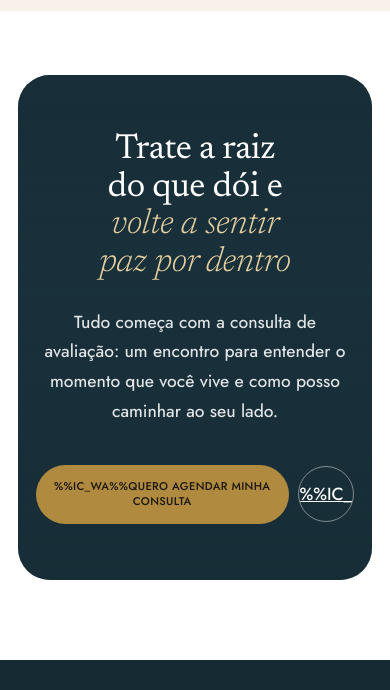
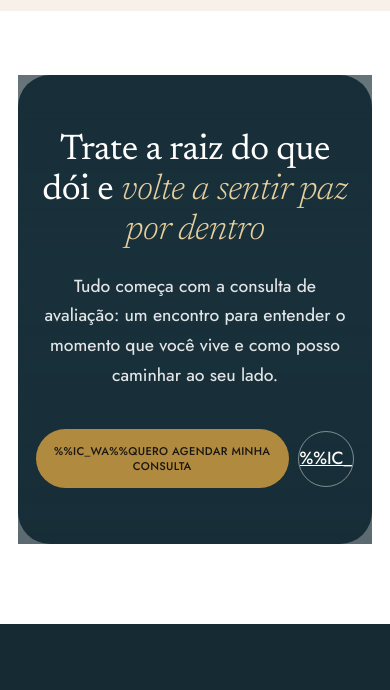
Before and after one commit to gidaads26-lgtm/Institucional-Adriana-Galv-o, a plain HTML site: page fonte/template.html in a window 390 px wide. Shown: the part 9880-10570 px from the top of the page. Drawn offline with Linux system fonts and the light colour scheme.

Commit message:
Título da chamada final mais largo no celular
Co-Authored-By: Claude Opus 5.5 <noreply@anthropic.com>
Claude-Session: https://claude.ai/code/session_019DKL7cu3dr1gEKHEHv5YY1

```diff
--- a/fonte/template.html
+++ b/fonte/template.html
@@ -513,6 +513,11 @@ a,button,summary,label{-webkit-tap-highlight-color:transparent}
   h2{font-size:clamp(2.15rem,1.75rem + 1.8vw,2.6rem)}
   .hero h1{font-size:clamp(2.4rem,1.9rem + 2.5vw,2.85rem)}
   .hero .sub{font-size:1.09375rem}
+  .final-bloco h2{text-wrap:pretty;font-size:clamp(2.2rem,1.7rem + 2.2vw,2.6rem);line-height:1.12}
+  .final-bloco h2 .acento{display:inline}
+  .js-anim .final-bloco h2 .acento,.js-anim .final-bloco.visto h2 .acento{clip-path:none;opacity:0;transition:opacity 1s var(--ease) .3s}
+  .js-anim .final-bloco.visto h2 .acento{opacity:1}
+  .final-bloco p{margin-top:1.3rem}
   .final-acoes{flex-wrap:nowrap;gap:.6rem}
   .final-acoes .btn{flex:1 1 auto;min-width:0;padding-inline:1rem;text-align:center;line-height:1.35}
   .final-acoes .btn svg{display:none}
```
Also changed, not shown: index.html (+5 -0 lines).
